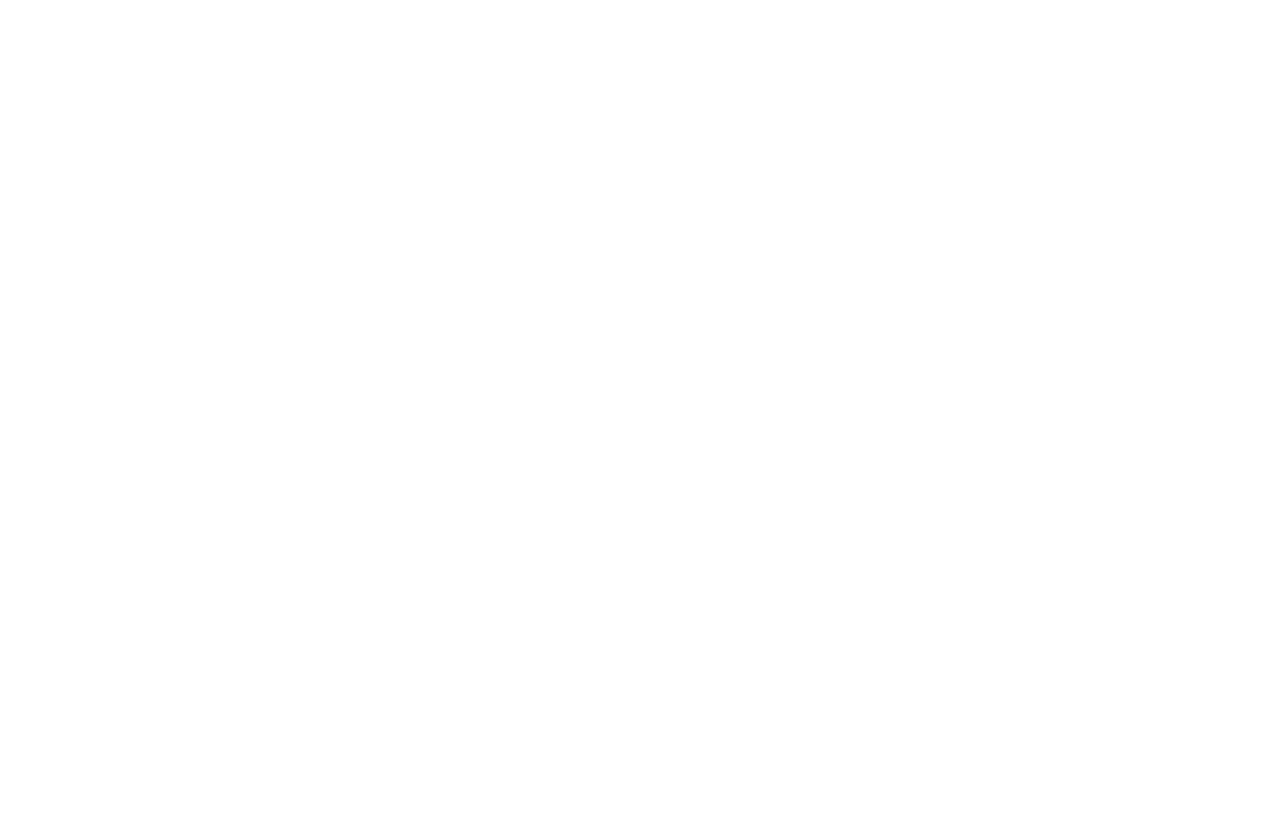
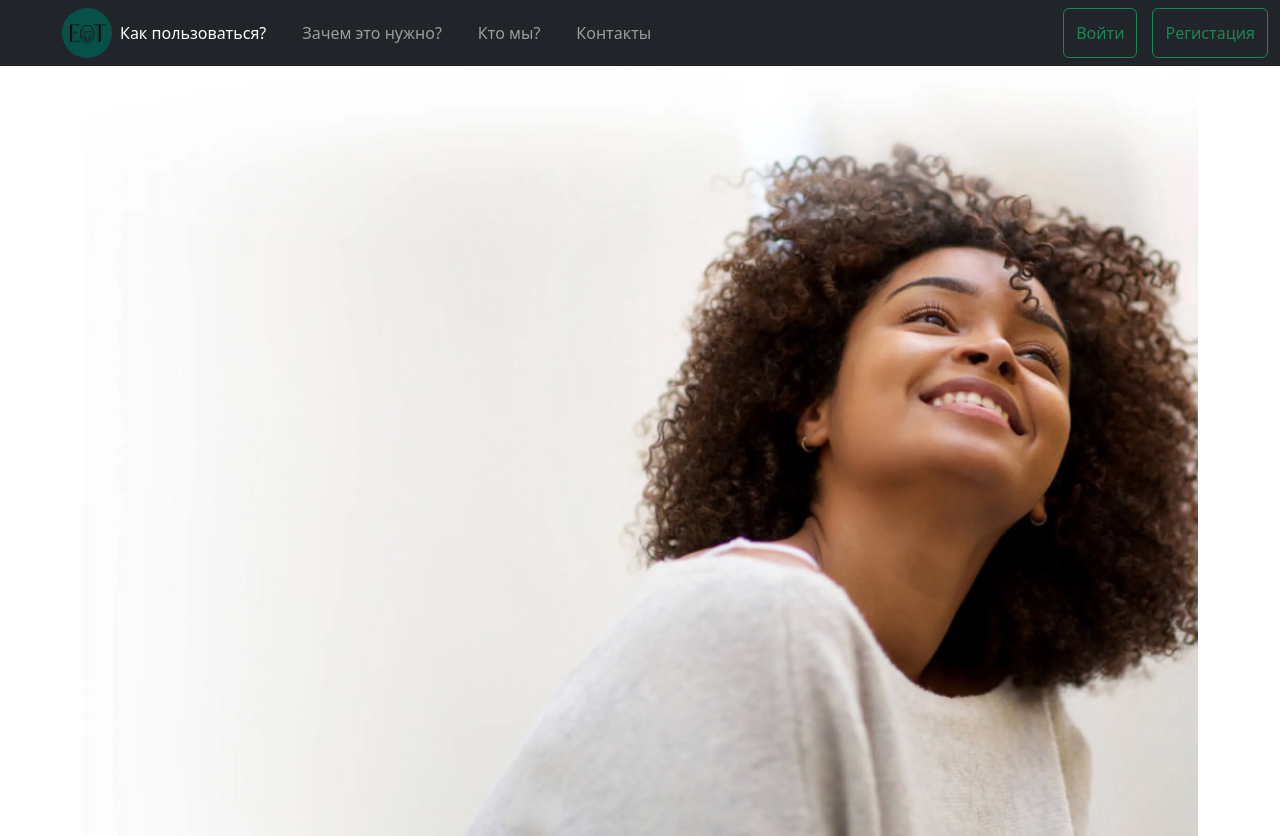
Before and after one commit to sedep040508/eot3, a plain HTML site: page index.html in a window 1280 px wide. Shown: the top 836 px of the page. Before the commit the page ends 800 px from the top, so only its background shows below. Drawn offline with nearby package versions, Linux system fonts and the light colour scheme.

Commit message:
added header

```diff
--- a/index.html
+++ b/index.html
@@ -5,8 +5,49 @@
     <meta name="viewport" content="width=device-width, initial-scale=1.0">
     <title>Document</title>
     <link rel="stylesheet" href="style.css">
+    <link rel="stylesheet" href="https://cdn.jsdelivr.net/npm/bootstrap@5.3.2/dist/css/bootstrap.min.css">
+    <script src="https://cdn.jsdelivr.net/npm/bootstrap@5.3.2/dist/js/bootstrap.bundle.min.js" defer></script>
 </head>
 <body>
+    <header data-bs-theme="dark">
+        <nav class="navbar navbar-expand-md navbar-dark fixed-top bg-dark">
+            <div class="container-fluid">
+                <img src="img/logo.jpeg" alt="logo" class="logo">
+                <button class="navbar-toggler" type="button" data-bs-toggle="collapse" data-bs-target="#navbarCollapse"
+                    aria-controls="navbarCollapse" aria-expanded="false" aria-label="Toggle navigation">
+                    <span class="navbar-toggler-icon"></span>
+                </button>
+                <div class="collapse navbar-collapse" id="navbarCollapse">
+                    <ul class="navbar-nav me-auto mb-2 mb-md-0">
+                        <li class="nav-item">
+                            <a class="nav-link active" aria-current="page" href="#">Как пользоваться?</a>
+                        </li>
+                        <li class="nav-item">
+                            <a class="nav-link" href="#">Зачем это нужно?</a>
+                        </li>
+                        <li class="nav-item">
+                            <a class="nav-link" href="#">Кто мы?</a>
+                        </li>
+                        <li class="nav-item">
+                            <a class="nav-link" href="#">Контакты</a>
+                        </li>
+                    </ul>
+                    <form class="d-flex" role="search">
+                        <button class="btn btn-outline-success" type="submit" style="height: 50px;">Войти</button>
+                        <button class="btn btn-outline-success" type="submit" style="height: 50px;">Регистация</button>
+                    </form>
+                </div>
+            </div>
+        </nav>
+    </header>
+    <section>
+        <div class="container">
+            <div class="main">
+                <div class="main_tit">
 
+                </div>
+            </div>
+        </div>
+    </section>
 </body>
 </html>
--- a/style.css
+++ b/style.css
@@ -80,3 +80,25 @@ section{
 	flex-wrap: wrap;
 	justify-content: space-between;
 }
+.logo{
+    width: 50px;
+    filter: brightness(150%);
+    margin-left: 50px;
+    height: 50px;
+    border-radius: 50%;
+    -webkit-filter: brightness(150%);
+}
+.d-flex{
+    gap: 15px;
+}
+.navbar-nav{
+    gap: 20px;
+}
+.main{
+    margin-top: -50px;
+    background: url(img/bg.jpg);
+    background-size: cover;
+    background-repeat: no-repeat;
+    background-position: center;
+    height: 868px;
+}
```
Also changed, not shown: img/bg.jpg (added), img/logo.jpeg (added).
